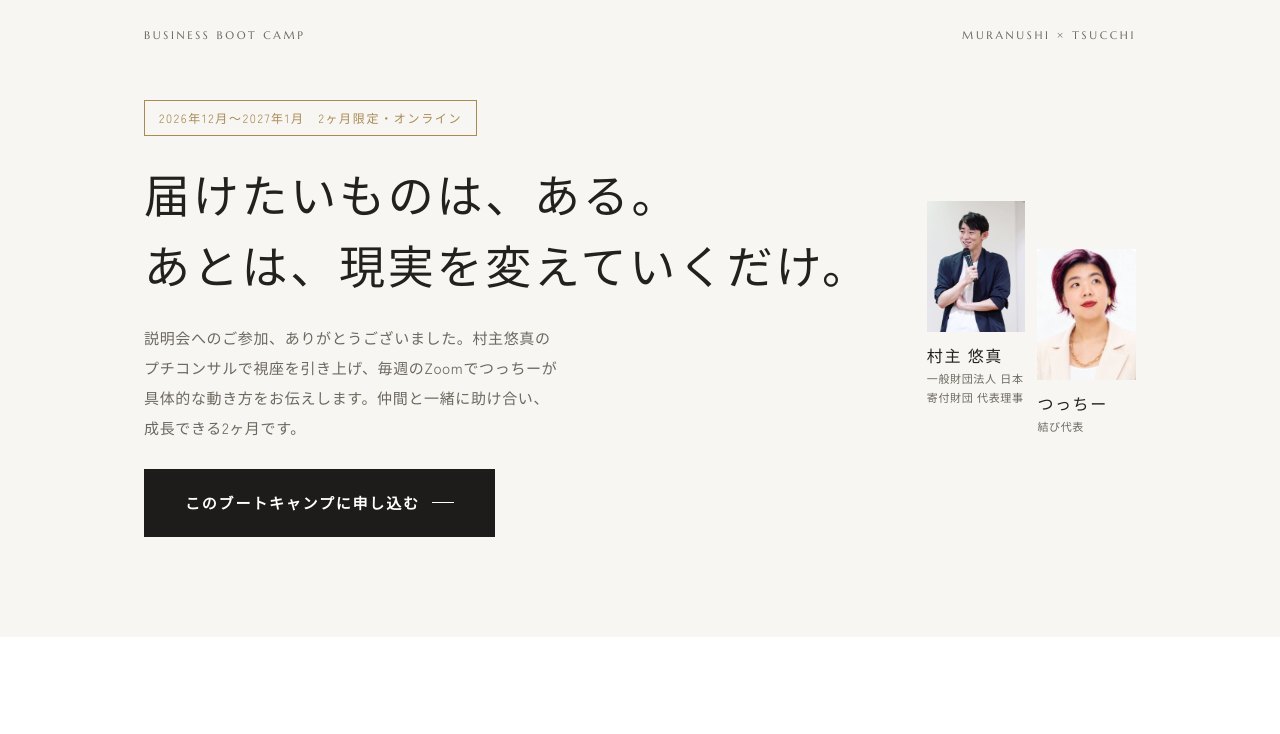
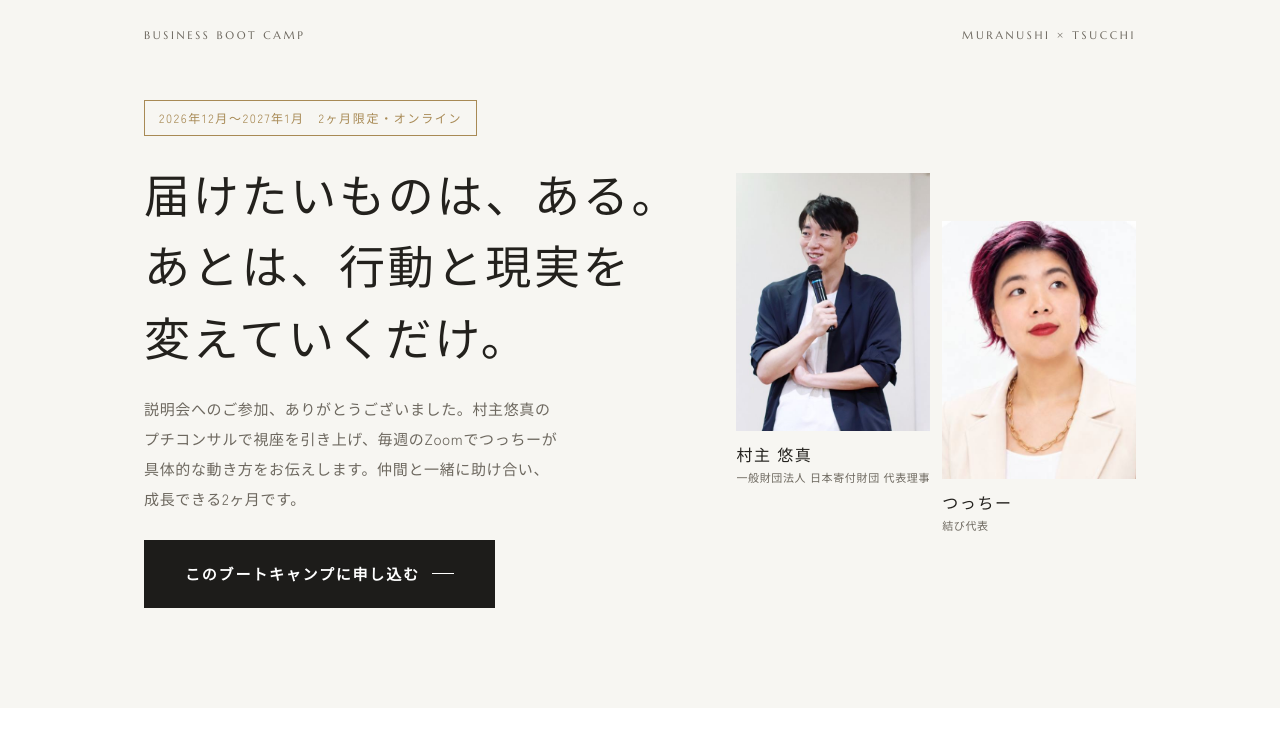
Before and after one commit to wclosetk8114-collab/business-bootcamp, a plain HTML site: page apply.html in a window 1280 px wide. Shown: the top 734 px of the page. Drawn offline with Linux system fonts and the light colour scheme.

Commit message:
見出しを「行動と現実を変えていくだけ」に変更

```diff
--- a/apply.html
+++ b/apply.html
@@ -7,7 +7,7 @@
 <meta name="robots" content="noindex">
 <meta name="description" content="村主悠真×つっちーのビジネスブートキャンプのお申し込みページ。2026年12月スタート・2ヶ月限定・オンライン。">
 <meta property="og:title" content="お申し込み｜ビジネスブートキャンプ">
-<meta property="og:description" content="届けたいものは、ある。あとは、現実を変えていくだけ。2026年12月スタート・2ヶ月限定・オンライン。">
+<meta property="og:description" content="届けたいものは、ある。あとは、行動と現実を変えていくだけ。2026年12月スタート・2ヶ月限定・オンライン。">
 <link rel="stylesheet" href="https://fonts.googleapis.com/css2?family=Shippori+Mincho:wght@500;600&family=Zen+Kaku+Gothic+New:wght@400;500;700&family=Marcellus&display=swap">
 <style>
 /* Layout: 静かな紙面 → 中央に濃い色の「料金」帯。申し込みボタンを要所とスマホ下部に固定 */
@@ -195,7 +195,7 @@ footer a{color:#8a857b}
 <header class="hero"><div class="wrap grid">
   <div>
     <span class="badge">2026年12月〜2027年1月　2ヶ月限定・オンライン</span>
-    <h1><span style="white-space:nowrap">届けたいものは、ある。</span><br><span style="white-space:nowrap">あとは、現実を変えていくだけ。</span></h1>
+    <h1><span style="white-space:nowrap">届けたいものは、ある。</span><br><span style="white-space:nowrap">あとは、</span><span style="white-space:nowrap">行動と現実を</span><span style="white-space:nowrap">変えていくだけ。</span></h1>
     <p class="lead">説明会へのご参加、ありがとうございました。村主悠真のプチコンサルで視座を引き上げ、毎週のZoomでつっちーが具体的な動き方をお伝えします。仲間と一緒に助け合い、成長できる2ヶ月です。</p>
     <a class="btn" href="#apply-form">このブートキャンプに申し込む</a>
   </div>
```
Also changed, not shown: index.html (+2 -2 lines).
